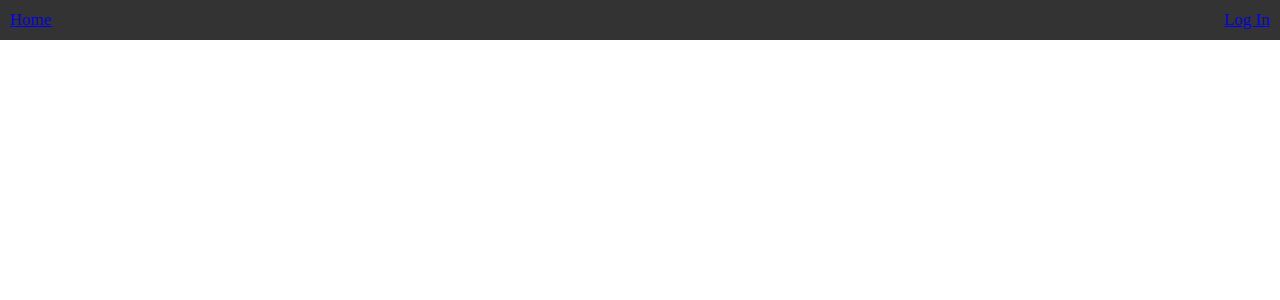
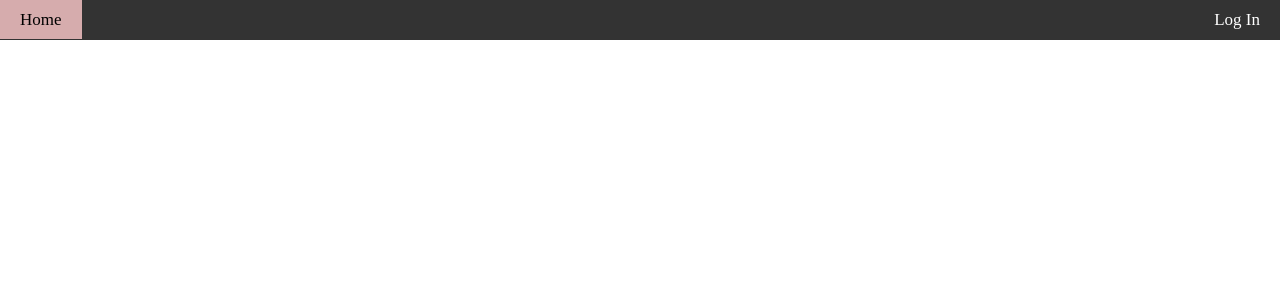
Before and after one commit to minnypatel/Team-A, a PHP site: page / in a window 1280 px wide. Shown: the top 300 px of the page. Run offline with PHP 8.4, Linux system fonts and the light colour scheme.

Commit message:
completed nav bar

```diff
--- a/CSS/styles.css
+++ b/CSS/styles.css
@@ -18,9 +18,8 @@ body {
     background-color: #333;
     overflow: hidden;
     position: fixed;
-    padding: 0;
-    margin: 0;
     width: 100%;
+    text-decoration: none;
 }
 
 /*Makes sure the list has no padding/margin*/
@@ -34,11 +33,18 @@ body {
 /* Style the links inside the navigation bar */
 .topnav li {
     display: block;
-    color: #f2f2f2;
+    color: white;
     text-align: center;
-    padding: 10px;
+    padding-top: 10px;
+    padding-bottom: 10px;
     text-decoration: none;
     font-size: 17px;
+}
+
+.topnav li a {
+    text-decoration: none;
+    color: white;
+    padding: 10px 20px;
 }
 
 .topnav .align-left {
@@ -52,9 +58,11 @@ body {
 
 
 /* Change the color of links on hover */
-.topnav a:hover {
+.topnav li a:hover {
     background-color: #d6acad;
     color: black;
+    text-decoration: none;
+    padding: 10px 20px;
 }
 
 /* Add a color to the active/current link */
```
Also changed, not shown: Views/navbar.phtml (+7 -0 lines).
